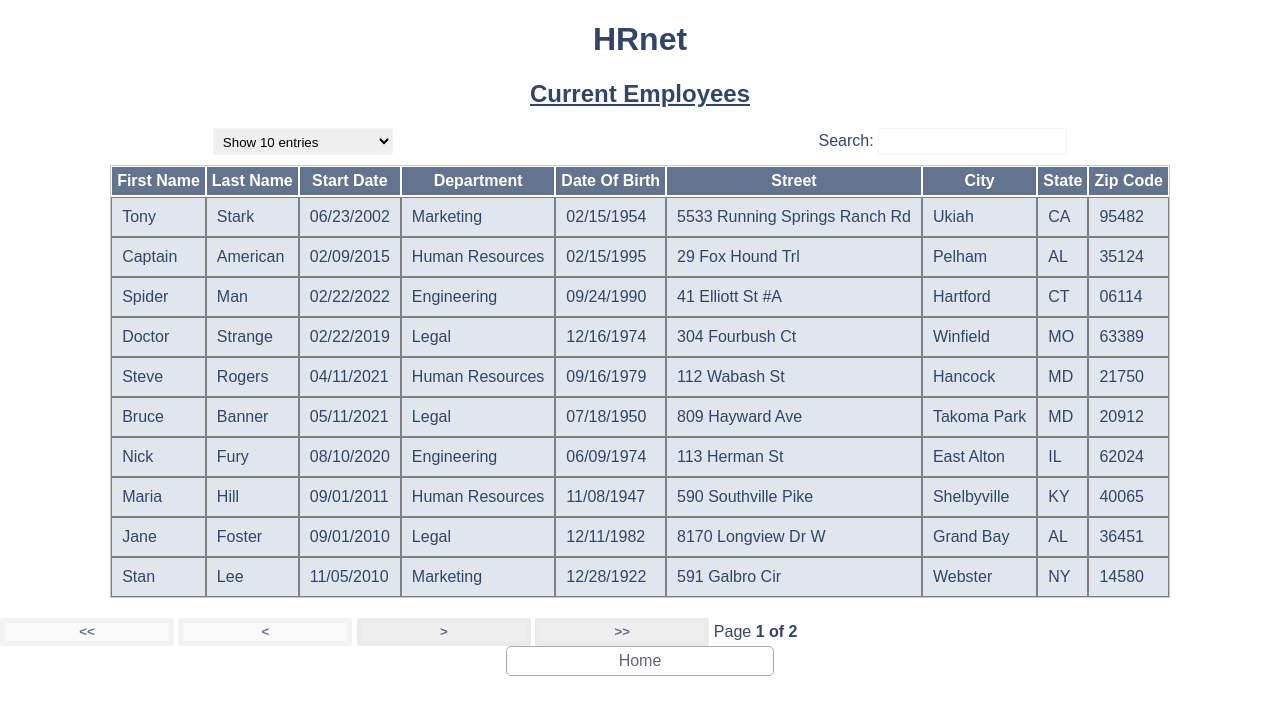
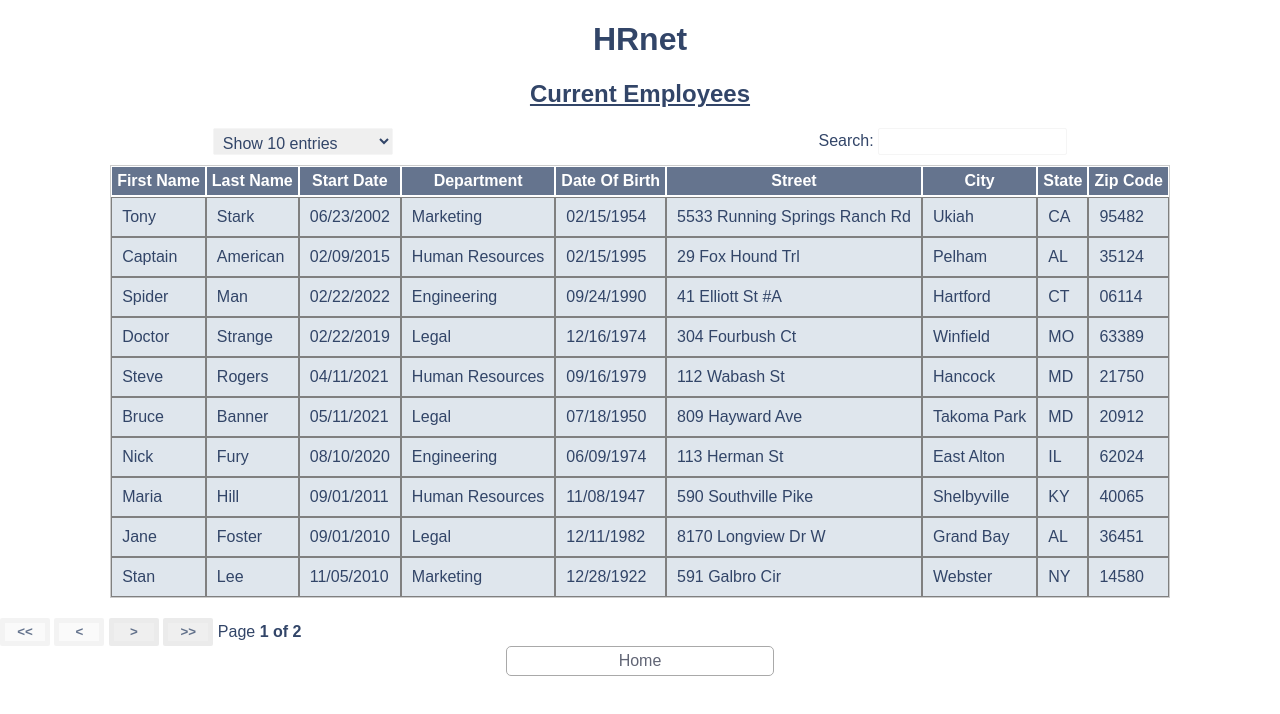
Before and after one commit to cnahornyj/ClaraNahornyj_14_23022022, a React (Create React App) app: page /employees in a window 1280 px wide. Shown: the top 714 px of the page. Built offline with nearby package versions, Linux system fonts and the light colour scheme.

Commit message:
Ajout de style css

```diff
--- a/src/App.css
+++ b/src/App.css
@@ -65,6 +65,11 @@ select {
   width: 180px;
 }
 
+select.nb-entries{
+  font-size: 16px;
+  color: #324568;
+}
+
 input[type="date"] {
   width: 170px;
 }
@@ -82,6 +87,10 @@ button:hover {
   transform: scale(1.05);
   border: 4px solid #cccccc;
   cursor: pointer;
+}
+
+button.btn-page{
+  width: 50px;
 }
 
 table {
```
